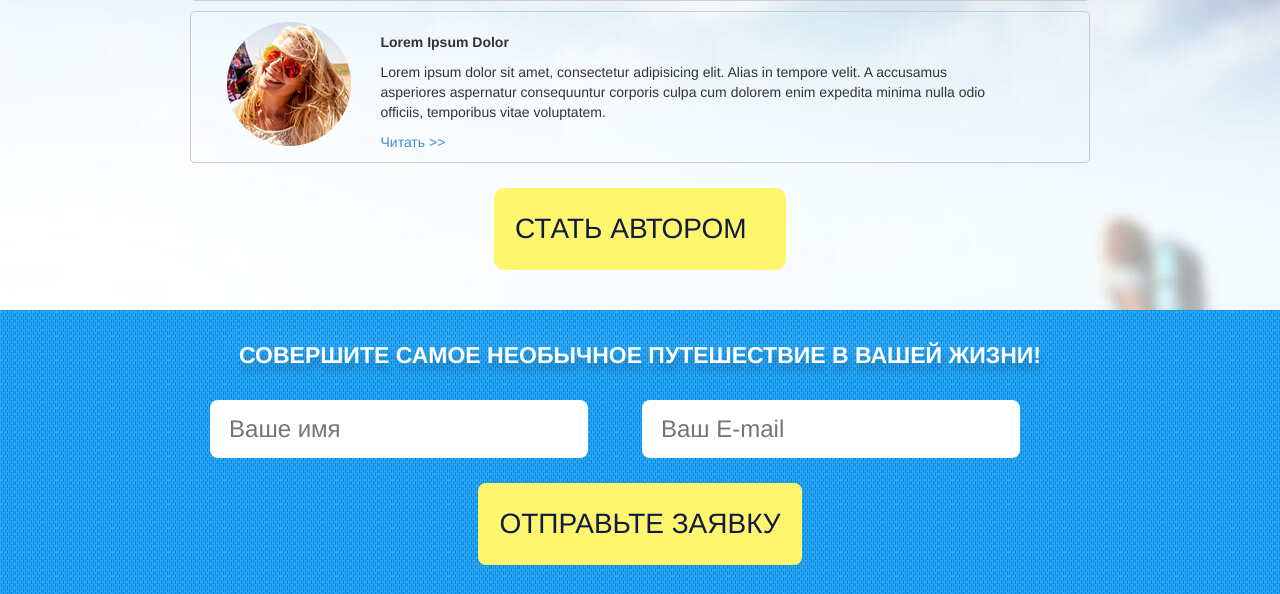
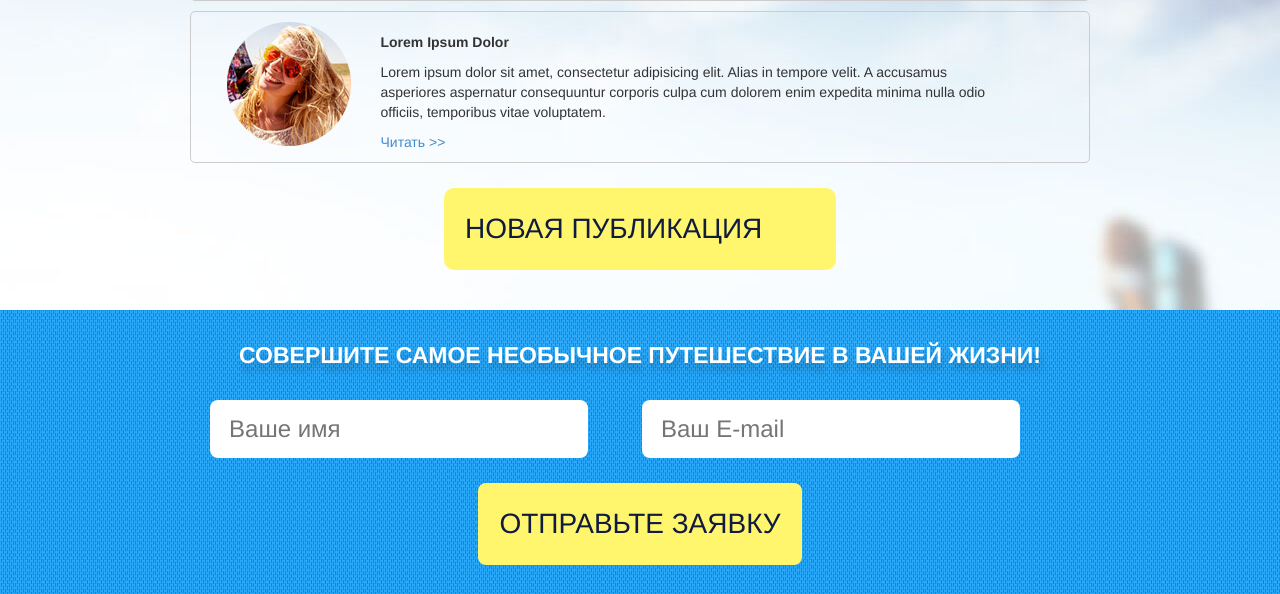
Before and after one commit to od-5/enjoy-africa, a Django app: page /travels/ in a window 1280 px wide. Shown: the part 1748-2342 px from the top of the page. Run offline with Django 3.2, Linux system fonts and the light colour scheme; a user stored in the database is signed in; data comes from the database, SQL or seed files in the repository; style sheets or scripts are compiled from the project's sources; parts of the project's set-up code (start-up, migrations or seed data) failed here and were passed over; some libraries are stand-ins or nearby versions.

Commit message:
fix travel page

```diff
--- a/apps/travel/templates/travel/travel_list.html
+++ b/apps/travel/templates/travel/travel_list.html
@@ -52,7 +52,11 @@
         <div class="clear"></div>
       </div>
     {% endfor %}
+    {% if user.is_authenticated %}
+      <a href="#" class="button">Новая публикация</a>
+    {% else %}
       <a href="#pop-auth" class="auth-button button">Стать автором</a>
+    {% endif %}
     </div>
   </div>
   <div id="block_4">
--- a/static/css/__includes/travel.css
+++ b/static/css/__includes/travel.css
@@ -73,6 +73,6 @@
   font-size: 28px;
   display: block;
   margin: 25px auto !important;
-  width: 250px;
+  width: 350px;
   border-radius: 10px;
 }
--- a/static/css/__includes/travel.less
+++ b/static/css/__includes/travel.less
@@ -75,7 +75,7 @@
       font-size: 28px;
       display: block;
       margin: 25px auto !important;
-      width: 250px;
+      width: 350px;
       border-radius: 10px;
     }
   }
--- a/static/css/style.css
+++ b/static/css/style.css
@@ -954,6 +954,6 @@ label.error {
   font-size: 28px;
   display: block;
   margin: 25px auto !important;
-  width: 250px;
+  width: 350px;
   border-radius: 10px;
 }
```
